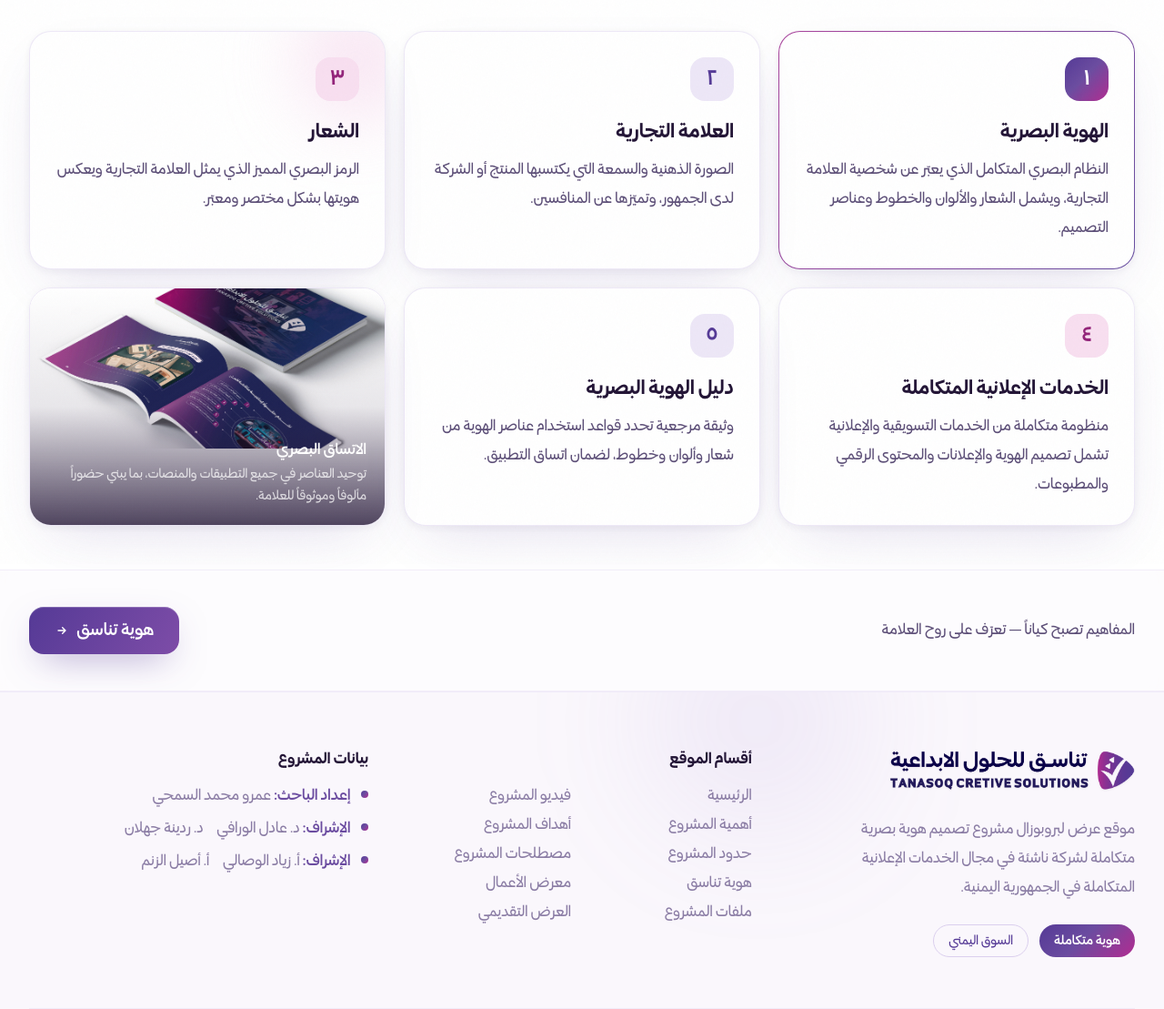
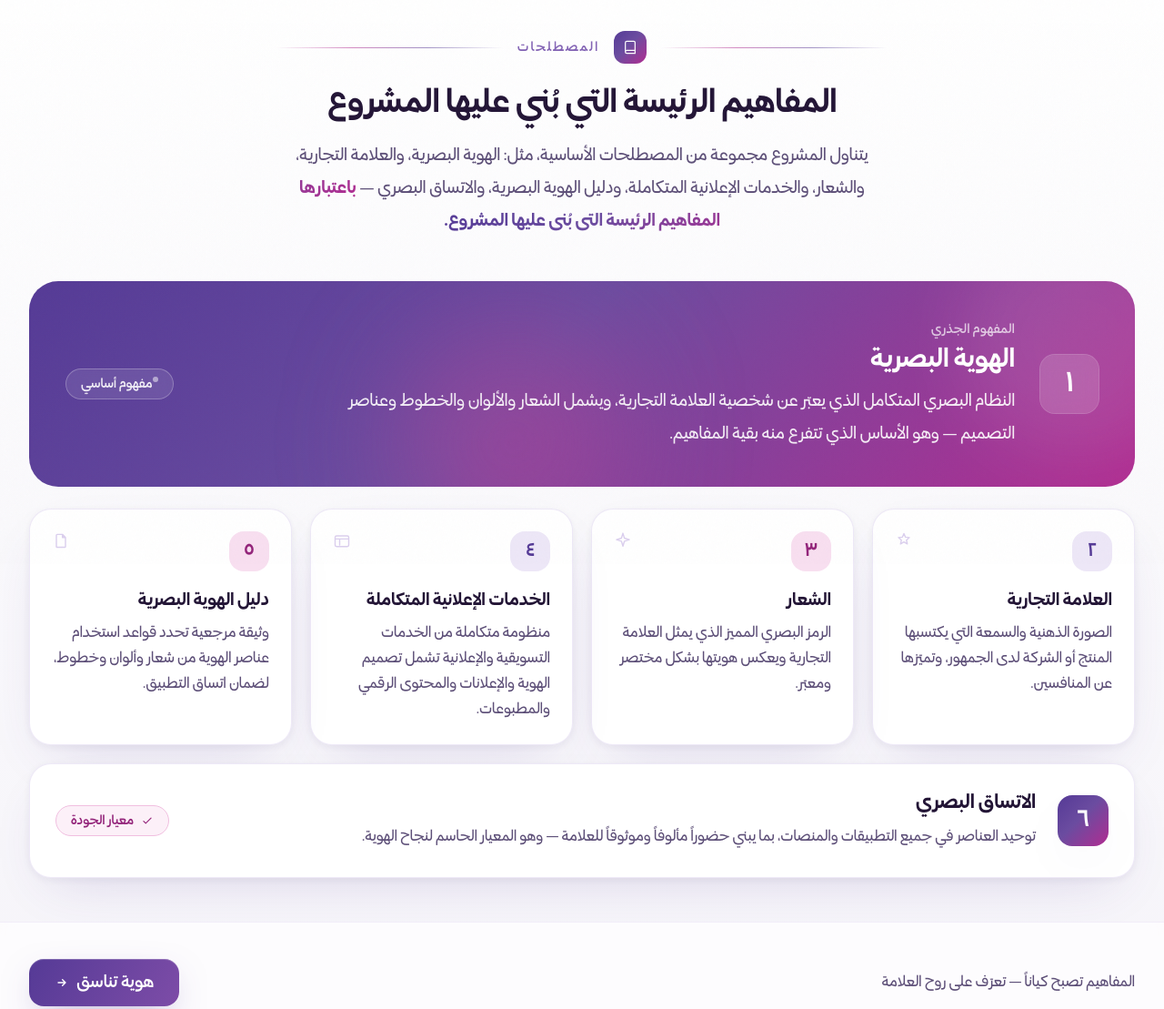
Before and after one commit to mographiccode-cell/tanasooq-identity, a website: page terms.html in a window 1280 px wide. Shown: the part 543-1652 px from the top of the page at 91% size. Drawn offline with Linux system fonts and the light colour scheme.

Commit message:
إعادة تصميم قسم المصطلحات: ترويسة قسم + بطاقة المفهوم الجذري + شبكة تفصيلية احترافية

```diff
--- a/terms.html
+++ b/terms.html
@@ -108,42 +108,98 @@
 
     <!-- ======================= مصطلحات المشروع ======================= -->
     <section id="terms" class="section-pad relative overflow-hidden border-t border-brand-100/70 bg-white dark:border-white/5 dark:bg-[#150F22]">
-      <div class="container-site">
-        <div class="grid gap-5 sm:grid-cols-2 lg:grid-cols-3">
-          <div data-reveal class="card-surface card-lift border-flow p-7">
-            <span class="inline-flex h-12 w-12 items-center justify-center rounded-2xl bg-hero-gradient text-lg font-semibold text-white">١</span>
-            <h2 class="mt-5 text-lg font-semibold text-[#231536] dark:text-white">الهوية البصرية</h2>
-            <p class="mt-3 text-sm leading-8 text-[#5D4F78] dark:text-night-300">النظام البصري المتكامل الذي يعبّر عن شخصية العلامة التجارية، ويشمل الشعار والألوان والخطوط وعناصر التصميم.</p>
+      <div class="pointer-events-none absolute inset-0 bg-[linear-gradient(180deg,transparent,rgba(85,58,150,0.05))]"></div>
+
+      <div class="container-site relative">
+
+        <!-- ترويسة القسم -->
+        <div data-reveal class="mx-auto max-w-2xl text-center">
+          <div class="flex items-center justify-center gap-4">
+            <span class="hairline-top flex-1"></span>
+            <span class="inline-flex h-9 w-9 shrink-0 items-center justify-center rounded-xl bg-hero-gradient text-white shadow-soft">
+              <svg class="h-4 w-4" fill="none" stroke="currentColor" stroke-width="1.8" viewBox="0 0 24 24"><path stroke-linecap="round" stroke-linejoin="round" d="M4 19.5A2.5 2.5 0 0 1 6.5 17H20V4a2 2 0 0 0-2-2H6.5A2.5 2.5 0 0 0 4 4.5v15Zm0 0A2.5 2.5 0 0 0 6.5 22H20v-5"/></svg>
+            </span>
+            <span class="text-xs font-medium tracking-[0.18em] text-brand-500 dark:text-brand-300">المصطلحات</span>
+            <span class="hairline-top flex-1"></span>
           </div>
-          <div data-reveal style="--d:80ms" class="card-surface card-lift p-7">
-            <span class="inline-flex h-12 w-12 items-center justify-center rounded-2xl bg-brand-100 text-lg font-semibold text-brand-700 dark:bg-brand-900/60 dark:text-brand-300">٢</span>
-            <h2 class="mt-5 text-lg font-semibold text-[#231536] dark:text-white">العلامة التجارية</h2>
-            <p class="mt-3 text-sm leading-8 text-[#5D4F78] dark:text-night-300">الصورة الذهنية والسمعة التي يكتسبها المنتج أو الشركة لدى الجمهور، وتميّزها عن المنافسين.</p>
+
+          <h2 class="section-title mt-6 text-[#231536] dark:text-white">المفاهيم الرئيسة التي بُني عليها المشروع</h2>
+          <p class="mt-5 text-base leading-9 text-[#5D4F78] dark:text-night-200">
+            يتناول المشروع مجموعة من المصطلحات الأساسية، مثل: الهوية البصرية، والعلامة التجارية، والشعار، والخدمات الإعلانية المتكاملة، ودليل الهوية البصرية، والاتساق البصري —
+            <span class="bg-hero-gradient bg-clip-text font-semibold text-transparent">باعتبارها المفاهيم الرئيسة التي بُني عليها المشروع.</span>
+          </p>
+        </div>
+
+        <!-- المفهوم الجذري: الهوية البصرية -->
+        <div data-reveal class="relative mt-12 overflow-hidden rounded-[2rem] bg-hero-gradient p-8 sm:p-10">
+          <div class="pointer-events-none absolute -right-16 -top-16 h-64 w-64 rounded-full bg-white/10 blur-2xl"></div>
+          <div class="pointer-events-none absolute -bottom-20 left-1/3 h-64 w-64 rounded-full bg-accent-500/40 blur-3xl"></div>
+          <div class="relative grid items-center gap-7 md:grid-cols-[auto_1fr_auto]">
+            <span class="flex h-16 w-16 items-center justify-center rounded-2xl bg-white/15 text-2xl font-semibold text-white ring-1 ring-white/25 backdrop-blur">١</span>
+            <div>
+              <span class="text-xs font-medium tracking-wide text-white/70">المفهوم الجذري</span>
+              <h3 class="mt-1.5 text-xl font-semibold text-white sm:text-2xl">الهوية البصرية</h3>
+              <p class="mt-3 max-w-3xl text-base leading-9 text-white/90">النظام البصري المتكامل الذي يعبّر عن شخصية العلامة التجارية، ويشمل الشعار والألوان والخطوط وعناصر التصميم — وهو الأساس الذي تتفرع منه بقية المفاهيم.</p>
+            </div>
+            <span class="hidden rounded-full border border-white/25 bg-white/10 px-4 py-2 text-xs font-medium text-white/90 backdrop-blur md:inline-flex">
+              <span class="h-1.5 w-1.5 animate-pulse rounded-full bg-white"></span>
+              مفهوم أساسي
+            </span>
           </div>
-          <div data-reveal style="--d:160ms" class="card-surface card-lift relative overflow-hidden p-7">
-            <div class="pointer-events-none absolute -right-8 -top-8 h-32 w-32 rounded-full bg-accent-200/40 blur-2xl dark:bg-accent-700/30"></div>
-            <span class="relative inline-flex h-12 w-12 items-center justify-center rounded-2xl bg-accent-100 text-lg font-semibold text-accent-700 dark:bg-accent-900/60 dark:text-accent-300">٣</span>
-            <h2 class="relative mt-5 text-lg font-semibold text-[#231536] dark:text-white">الشعار</h2>
-            <p class="relative mt-3 text-sm leading-8 text-[#5D4F78] dark:text-night-300">الرمز البصري المميز الذي يمثل العلامة التجارية ويعكس هويتها بشكل مختصر ومعبّر.</p>
+        </div>
+
+        <!-- الشبكة التفصيلية -->
+        <div class="mt-6 grid gap-5 sm:grid-cols-2 lg:grid-cols-4">
+
+          <div data-reveal class="card-surface card-lift group relative overflow-hidden p-6">
+            <div class="flex items-start justify-between">
+              <span class="inline-flex h-11 w-11 items-center justify-center rounded-2xl bg-brand-100 text-base font-semibold text-brand-700 transition-colors duration-500 group-hover:bg-hero-gradient group-hover:text-white dark:bg-brand-900/60 dark:text-brand-300">٢</span>
+              <svg class="h-5 w-5 text-brand-200 transition-colors group-hover:text-accent-400 dark:text-white/10" fill="none" stroke="currentColor" stroke-width="1.7" viewBox="0 0 24 24"><path stroke-linecap="round" stroke-linejoin="round" d="M12 3l2.1 4.7 5.1.5-3.9 3.4 1.2 5-4.5-2.6-4.5 2.6 1.2-5L4.8 8.2l5.1-.5L12 3Z"/></svg>
+            </div>
+            <h3 class="mt-5 text-base font-semibold text-[#231536] dark:text-white">العلامة التجارية</h3>
+            <p class="mt-2.5 text-sm leading-7 text-[#5D4F78] dark:text-night-300">الصورة الذهنية والسمعة التي يكتسبها المنتج أو الشركة لدى الجمهور، وتميّزها عن المنافسين.</p>
           </div>
-          <div data-reveal class="card-surface card-lift p-7">
-            <span class="inline-flex h-12 w-12 items-center justify-center rounded-2xl bg-accent-100 text-lg font-semibold text-accent-700 dark:bg-accent-900/60 dark:text-accent-300">٤</span>
-            <h2 class="mt-5 text-lg font-semibold text-[#231536] dark:text-white">الخدمات الإعلانية المتكاملة</h2>
-            <p class="mt-3 text-sm leading-8 text-[#5D4F78] dark:text-night-300">منظومة متكاملة من الخدمات التسويقية والإعلانية تشمل تصميم الهوية والإعلانات والمحتوى الرقمي والمطبوعات.</p>
+
+          <div data-reveal style="--d:80ms" class="card-surface card-lift group relative overflow-hidden p-6">
+            <div class="flex items-start justify-between">
+              <span class="inline-flex h-11 w-11 items-center justify-center rounded-2xl bg-accent-100 text-base font-semibold text-accent-700 transition-colors duration-500 group-hover:bg-hero-gradient group-hover:text-white dark:bg-accent-900/60 dark:text-accent-300">٣</span>
+              <svg class="h-5 w-5 text-brand-200 transition-colors group-hover:text-accent-400 dark:text-white/10" fill="none" stroke="currentColor" stroke-width="1.7" viewBox="0 0 24 24"><path stroke-linecap="round" stroke-linejoin="round" d="M12 2.5 14 9l6.5 2-6.5 2-2 6.5-2-6.5-6.5-2 6.5-2 2-6.5Z"/></svg>
+            </div>
+            <h3 class="mt-5 text-base font-semibold text-[#231536] dark:text-white">الشعار</h3>
+            <p class="mt-2.5 text-sm leading-7 text-[#5D4F78] dark:text-night-300">الرمز البصري المميز الذي يمثل العلامة التجارية ويعكس هويتها بشكل مختصر ومعبّر.</p>
           </div>
-          <div data-reveal style="--d:80ms" class="card-surface card-lift p-7">
-            <span class="inline-flex h-12 w-12 items-center justify-center rounded-2xl bg-brand-100 text-lg font-semibold text-brand-700 dark:bg-brand-900/60 dark:text-brand-300">٥</span>
-            <h2 class="mt-5 text-lg font-semibold text-[#231536] dark:text-white">دليل الهوية البصرية</h2>
-            <p class="mt-3 text-sm leading-8 text-[#5D4F78] dark:text-night-300">وثيقة مرجعية تحدد قواعد استخدام عناصر الهوية من شعار وألوان وخطوط، لضمان اتساق التطبيق.</p>
+
+          <div data-reveal style="--d:160ms" class="card-surface card-lift group relative overflow-hidden p-6">
+            <div class="flex items-start justify-between">
+              <span class="inline-flex h-11 w-11 items-center justify-center rounded-2xl bg-brand-100 text-base font-semibold text-brand-700 transition-colors duration-500 group-hover:bg-hero-gradient group-hover:text-white dark:bg-brand-900/60 dark:text-brand-300">٤</span>
+              <svg class="h-5 w-5 text-brand-200 transition-colors group-hover:text-accent-400 dark:text-white/10" fill="none" stroke="currentColor" stroke-width="1.7" viewBox="0 0 24 24"><path stroke-linecap="round" stroke-linejoin="round" d="M3 10h18M5 6h14a2 2 0 0 1 2 2v10a2 2 0 0 1-2 2H5a2 2 0 0 1-2-2V8a2 2 0 0 1 2-2Zm4 4v8"/></svg>
+            </div>
+            <h3 class="mt-5 text-base font-semibold text-[#231536] dark:text-white">الخدمات الإعلانية المتكاملة</h3>
+            <p class="mt-2.5 text-sm leading-7 text-[#5D4F78] dark:text-night-300">منظومة متكاملة من الخدمات التسويقية والإعلانية تشمل تصميم الهوية والإعلانات والمحتوى الرقمي والمطبوعات.</p>
           </div>
-          <div data-reveal style="--d:160ms" class="group relative overflow-hidden rounded-3xl border border-brand-100/90 shadow-card dark:border-white/10">
-            <img src="assets/img/gallery/work-01.jpg" alt="صفحة من دليل الهوية" loading="lazy" class="h-44 w-full object-cover transition-transform duration-700 ease-out group-hover:scale-105">
-            <div class="absolute inset-0 bg-gradient-to-t from-[#231536]/80 via-[#231536]/10 to-transparent"></div>
-            <div class="absolute bottom-0 right-0 left-0 p-5">
-              <p class="text-sm font-medium text-white">الاتساق البصري</p>
-              <p class="mt-1 text-xs leading-6 text-white/75">توحيد العناصر في جميع التطبيقات والمنصات، بما يبني حضوراً مألوفاً وموثوقاً للعلامة.</p>
+
+          <div data-reveal style="--d:240ms" class="card-surface card-lift group relative overflow-hidden p-6">
+            <div class="flex items-start justify-between">
+              <span class="inline-flex h-11 w-11 items-center justify-center rounded-2xl bg-accent-100 text-base font-semibold text-accent-700 transition-colors duration-500 group-hover:bg-hero-gradient group-hover:text-white dark:bg-accent-900/60 dark:text-accent-300">٥</span>
+              <svg class="h-5 w-5 text-brand-200 transition-colors group-hover:text-accent-400 dark:text-white/10" fill="none" stroke="currentColor" stroke-width="1.7" viewBox="0 0 24 24"><path stroke-linecap="round" stroke-linejoin="round" d="M7 4h7l4 4v12a1 1 0 0 1-1 1H7a1 1 0 0 1-1-1V5a1 1 0 0 1 1-1Zm7 0v4h4"/></svg>
             </div>
+            <h3 class="mt-5 text-base font-semibold text-[#231536] dark:text-white">دليل الهوية البصرية</h3>
+            <p class="mt-2.5 text-sm leading-7 text-[#5D4F78] dark:text-night-300">وثيقة مرجعية تحدد قواعد استخدام عناصر الهوية من شعار وألوان وخطوط، لضمان اتساق التطبيق.</p>
           </div>
+
+          <!-- الاتساق البصري — شريط كامل -->
+          <div data-reveal style="--d:100ms" class="card-surface card-lift group relative col-span-full flex flex-col gap-6 overflow-hidden p-7 sm:flex-row sm:items-center">
+            <span class="inline-flex h-14 w-14 shrink-0 items-center justify-center rounded-2xl bg-hero-gradient text-xl font-semibold text-white shadow-soft">٦</span>
+            <div class="flex-1">
+              <h3 class="text-lg font-semibold text-[#231536] dark:text-white">الاتساق البصري</h3>
+              <p class="mt-2 text-sm leading-8 text-[#5D4F78] dark:text-night-300">توحيد العناصر في جميع التطبيقات والمنصات، بما يبني حضوراً مألوفاً وموثوقاً للعلامة — وهو المعيار الحاسم لنجاح الهوية.</p>
+            </div>
+            <span class="inline-flex shrink-0 items-center gap-2 rounded-full border border-accent-200 bg-accent-50 px-4 py-2 text-xs font-medium text-accent-700 dark:border-accent-800/60 dark:bg-accent-900/30 dark:text-accent-300">
+              <svg class="h-3.5 w-3.5" fill="none" stroke="currentColor" stroke-width="2" viewBox="0 0 24 24"><path stroke-linecap="round" stroke-linejoin="round" d="M5 13l4 4L19 7"/></svg>
+              معيار الجودة
+            </span>
+          </div>
+
         </div>
       </div>
     </section>
```
Also changed, not shown: css/style.css.
